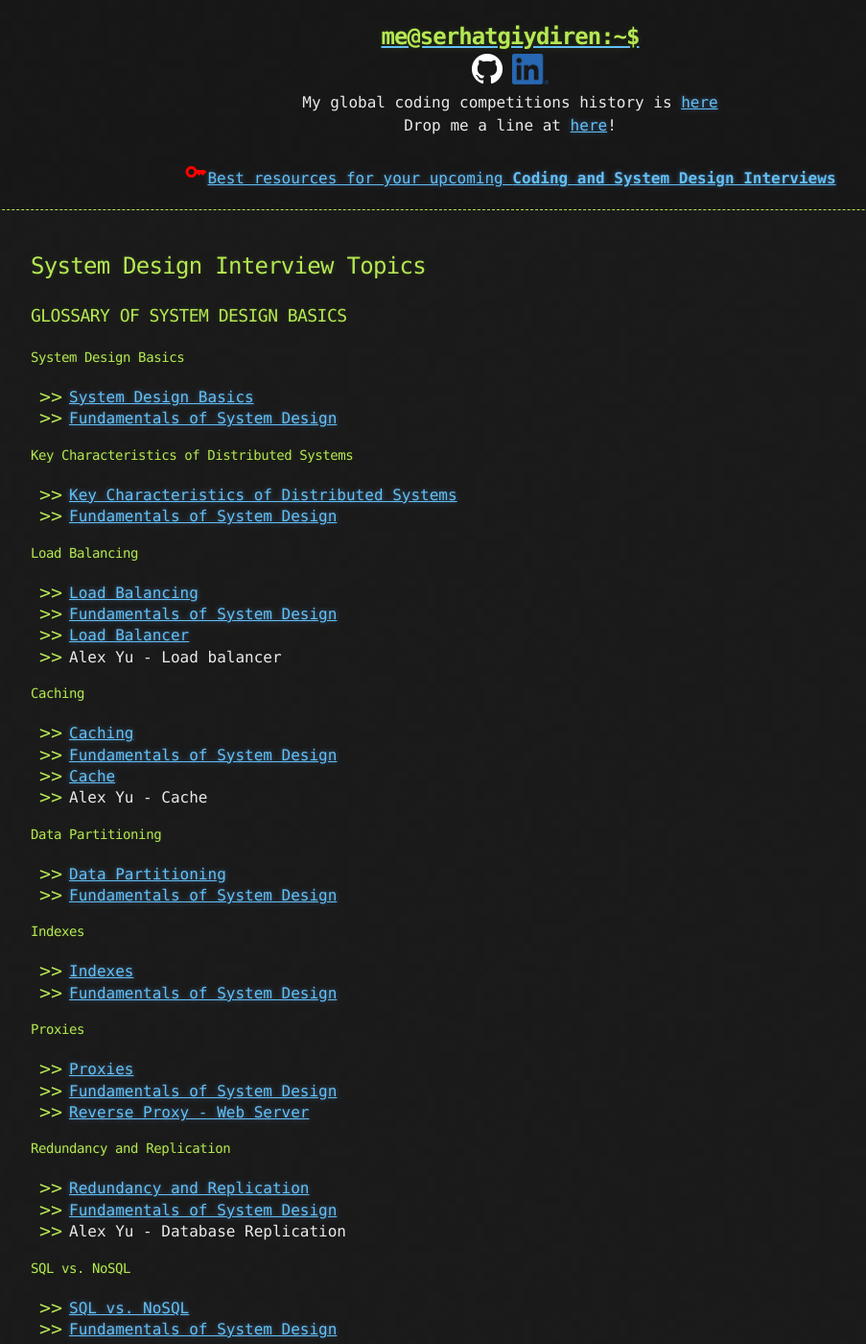
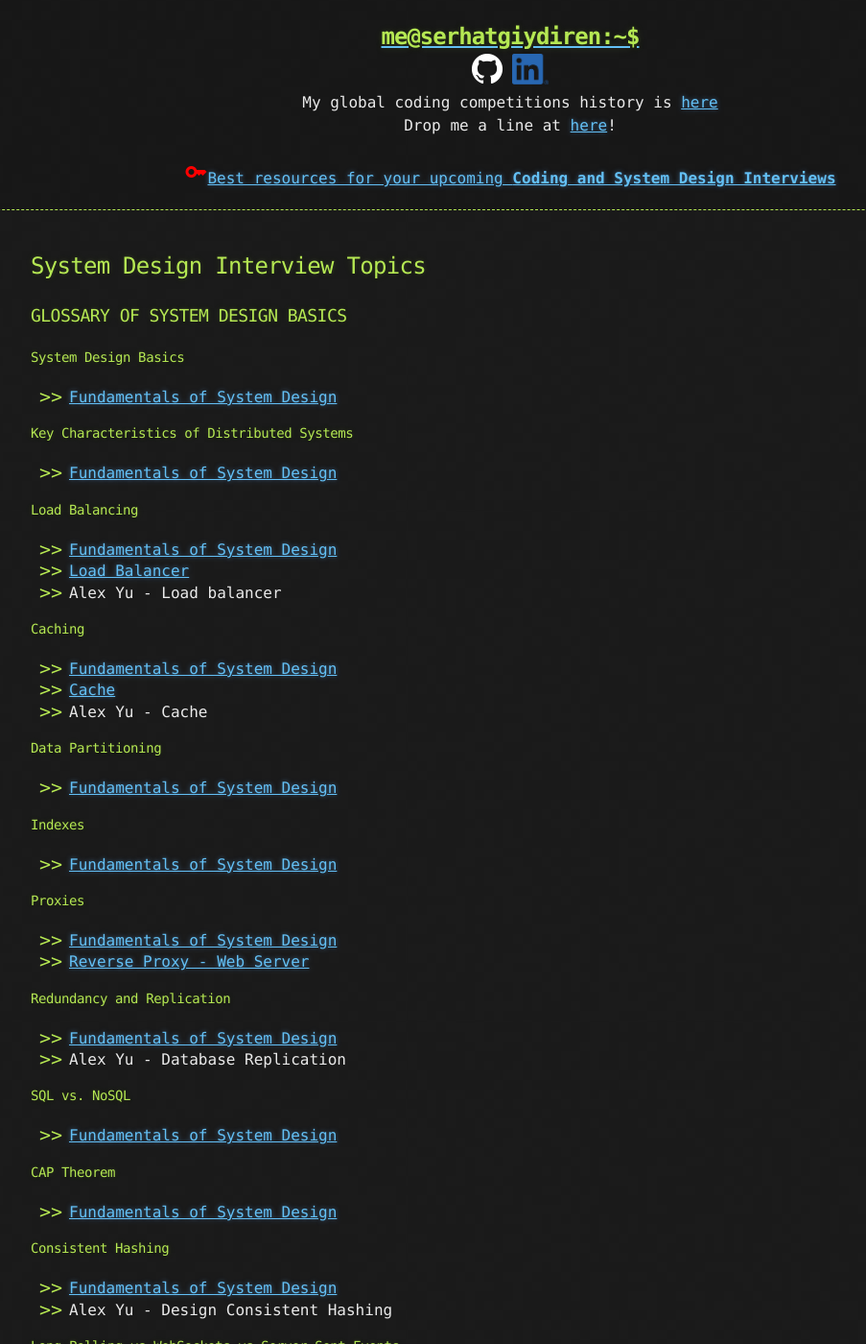
Before and after one commit to goodHunter27/serhatgiydiren.github.io, a Jekyll site: the page built from _posts/2022-01-21-system-design-inteview-topics.md, in a window 1280 px wide and 1400 px high. Shown: the whole window at 96% size, without its empty margins (108-1011 px from the left). Built offline with Jekyll 4.4.1, drawn with Linux system fonts in a browser that asks for light colours; some of the changed text lies outside the part shown.

Commit message:
Update 2022-01-21-system-design-inteview-topics.md

```diff
--- a/_posts/2022-01-21-system-design-inteview-topics.md
+++ b/_posts/2022-01-21-system-design-inteview-topics.md
@@ -6,58 +6,46 @@ published: true
 ### GLOSSARY OF SYSTEM DESIGN BASICS
 
 #### System Design Basics
-* [System Design Basics](https://akshay-iyangar.github.io/system-design/grokking-system-design/system-design-basics/system-design-basics.html){:target="_blank"}
 * [Fundamentals of System Design](https://learnsystemdesign.blogspot.com/2019/09/fundamentals-of-system-design.html){:target="_blank"}
 
 #### Key Characteristics of Distributed Systems
-* [Key Characteristics of Distributed Systems](https://akshay-iyangar.github.io/system-design/grokking-system-design/system-design-basics/key-charactersitics-of-distributed-systems.html){:target="_blank"}
 * [Fundamentals of System Design](https://learnsystemdesign.blogspot.com/2019/09/fundamentals-of-system-design.html){:target="_blank"}
 
 #### Load Balancing
-* [Load Balancing](https://akshay-iyangar.github.io/system-design/grokking-system-design/system-design-basics/load-balancing.html){:target="_blank"}
 * [Fundamentals of System Design](https://learnsystemdesign.blogspot.com/2019/09/fundamentals-of-system-design.html){:target="_blank"}
 * [Load Balancer](https://github.com/donnemartin/system-design-primer#load-balancer){:target="_blank"}
 * Alex Yu - Load balancer
 
 #### Caching
-* [Caching](https://akshay-iyangar.github.io/system-design/grokking-system-design/system-design-basics/caching.html){:target="_blank"}
 * [Fundamentals of System Design](https://learnsystemdesign.blogspot.com/2019/09/fundamentals-of-system-design.html){:target="_blank"}
 * [Cache](https://github.com/donnemartin/system-design-primer#cache){:target="_blank"}
 * Alex Yu - Cache
 
 #### Data Partitioning
-* [Data Partitioning](https://akshay-iyangar.github.io/system-design/grokking-system-design/system-design-basics/data-partitioning.html){:target="_blank"}
 * [Fundamentals of System Design](https://learnsystemdesign.blogspot.com/2019/09/fundamentals-of-system-design.html){:target="_blank"}
 
 #### Indexes
-* [Indexes](https://akshay-iyangar.github.io/system-design/grokking-system-design/system-design-basics/indexes.html){:target="_blank"}
 * [Fundamentals of System Design](https://learnsystemdesign.blogspot.com/2019/09/fundamentals-of-system-design.html){:target="_blank"}
 
 #### Proxies
-* [Proxies](https://akshay-iyangar.github.io/system-design/grokking-system-design/system-design-basics/proxies.html){:target="_blank"}
 * [Fundamentals of System Design](https://learnsystemdesign.blogspot.com/2019/09/fundamentals-of-system-design.html){:target="_blank"}
 * [Reverse Proxy - Web Server](https://github.com/donnemartin/system-design-primer#reverse-proxy-web-server){:target="_blank"}
 
 #### Redundancy and Replication
-* [Redundancy and Replication](https://akshay-iyangar.github.io/system-design/grokking-system-design/system-design-basics/redundancy-and-replication.html){:target="_blank"}
 * [Fundamentals of System Design](https://learnsystemdesign.blogspot.com/2019/09/fundamentals-of-system-design.html){:target="_blank"}
 * Alex Yu - Database Replication
 
 #### SQL vs. NoSQL
-* [SQL vs. NoSQL](https://akshay-iyangar.github.io/system-design/grokking-system-design/system-design-basics/sql-vs-nosql.html){:target="_blank"}
 * [Fundamentals of System Design](https://learnsystemdesign.blogspot.com/2019/09/fundamentals-of-system-design.html){:target="_blank"}
 
 #### CAP Theorem
-* [CAP Theorem](https://akshay-iyangar.github.io/system-design/grokking-system-design/system-design-basics/cap-theorem.html){:target="_blank"}
 * [Fundamentals of System Design](https://learnsystemdesign.blogspot.com/2019/09/fundamentals-of-system-design.html){:target="_blank"}
 
 #### Consistent Hashing
-* [Consistent Hashing](https://akshay-iyangar.github.io/system-design/grokking-system-design/system-design-basics/consistent-hashing.html){:target="_blank"}
 * [Fundamentals of System Design](https://learnsystemdesign.blogspot.com/2019/09/fundamentals-of-system-design.html){:target="_blank"}
 * Alex Yu - Design Consistent Hashing
 
 #### Long-Polling vs WebSockets vs Server-Sent Events
-* [Long-Polling vs WebSockets vs Server-Sent Events](https://akshay-iyangar.github.io/system-design/grokking-system-design/system-design-basics/long-polling.html){:target="_blank"}
 * [Fundamentals of System Design](https://learnsystemdesign.blogspot.com/2019/09/fundamentals-of-system-design.html){:target="_blank"}
 
 #### Performance vs scalability
@@ -165,29 +153,23 @@ published: true
 * Alex Yu - Design a Rate Limiter
 
 #### Twitter Search
-* [Designing Twitter Search](https://akshay-iyangar.github.io/system-design/grokking-system-design/system-design-problems/twitter-search.html){:target="_blank"}
 
 #### Web Crawler
-* [Designing a Web Crawler](https://akshay-iyangar.github.io/system-design/grokking-system-design/system-design-problems/web-crwaler.html){:target="_blank"}
 * [Design a Web Crawler](https://github.com/donnemartin/system-design-primer/blob/master/solutions/system_design/web_crawler/README.md){:target="_blank"}
 * Alex Yu - Design A Web Crawler
 
 #### Facebook's Newsfeed
-* [Designing Facebook’s Newsfeed](https://akshay-iyangar.github.io/system-design/grokking-system-design/system-design-problems/facebook-newsfeed.html){:target="_blank"}
 * Alex Yu - Design A News Feed System
 
 #### Yelp or Nearby Friends
-* [Designing Yelp or Nearby Friends](https://akshay-iyangar.github.io/system-design/grokking-system-design/system-design-problems/yelp-ornearby-friends.html){:target="_blank"}
 
 #### Uber backend
-* [Designing Uber backend](https://akshay-iyangar.github.io/system-design/grokking-system-design/system-design-problems/uber-backend.html){:target="_blank"}
 * [Designing Uber](http://highscalability.com/blog/2022/1/25/designing-uber.html){:target="_blank"}
 
 #### Tinder
 * [Designing Tinder](http://highscalability.com/blog/2022/1/17/designing-tinder.html){:target="_blank"}
 
 #### Ticketmaster
-* [Design Ticketmaster](https://akshay-iyangar.github.io/system-design/grokking-system-design/system-design-problems/ticket-master.html){:target="_blank"}
 * [Design Ticketmaster](https://learnsystemdesign.blogspot.com/p/designing-ticketmaster.html){:target="_blank"}
 
 #### Distributed Cache
```
Also changed, not shown: other parts of _posts/2022-01-21-system-design-inteview-topics.md (+0 -1 lines).
